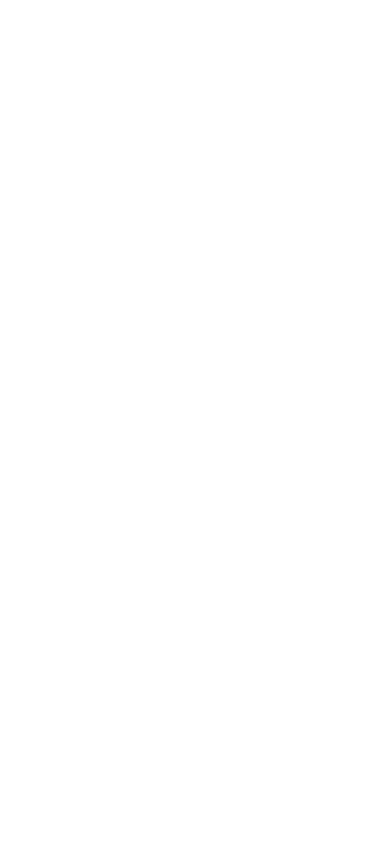
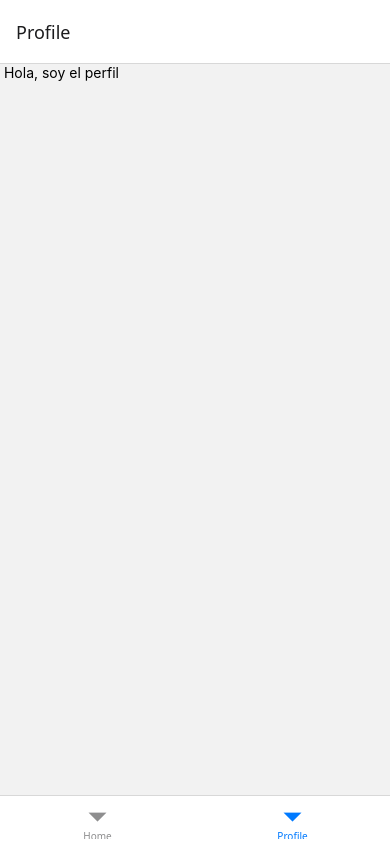
Before and after one commit to JoaquinCelentano/Proyecto-integrador-final, a React Native app: screen /Profile in a window 390 px wide. Built offline with nearby package versions, Linux system fonts and the light colour scheme.

Commit message:
arreglando errores

```diff
--- a/App.js
+++ b/App.js
@@ -1,21 +1,19 @@
 
 import { StyleSheet, Text, View } from 'react-native';
-import Home from './Src/Screens/Home';
-import StackNavigation from './Src/Navigation/StackNavigation';
+import Home from './src/screens/Home';
+import StackNavigation from './src/navigation/StackNavigation';
 
 export default function App() {
   return (
-    <View style={styles.container}>
-
-    </View>
+      <StackNavigation />
   );
 }
 
-const styles = StyleSheet.create({
-  container: {
-    flex: 1,
-    backgroundColor: '#fff',
-    alignItems: 'center',
-    justifyContent: 'center',
-  },
-});
+// const styles = StyleSheet.create({
+//   container: {
+//     flex: 1,
+//     backgroundColor: '#fff',
+//     alignItems: 'center',
+//     justifyContent: 'center',
+//   },
+// });
--- a/Src/Navigation/StackNavigation.js
+++ b/Src/Navigation/StackNavigation.js
@@ -1,14 +1,20 @@
 import {NavigationContainer, StackRouter} from '@react-navigation/native';
 import { createNativeStackNavigator } from '@react-navigation/native-stack';
 
-import Login from '../Screens/Login'
-import Register from '../Screens/Register'
+import Login from '../screens/Login'
+import Register from '../screens/Register'
 import TabNavigation from './TabsNavigation';
+
+const Stack = createNativeStackNavigator();
 
 function StackNavigation() {
   return (
     <NavigationContainer>
       <Stack.Navigator>
+        <Stack.Screen
+        name= "TabsNavigation"
+        component={TabNavigation}
+        options={{headerShown: false}}/>
         <Stack.Screen
         name="Login"
         component={Login}
@@ -17,10 +23,6 @@
         name= "Register"
         component={Register}
         options={{headerShown: false}}/>
-        <Stack.Sreen
-        name= "TabsNavigation"
-        component={TabNavigation}
-        options={{headerShown: false}}/>
       </Stack.Navigator>
     </NavigationContainer>
   );
--- a/Src/Navigation/TabsNavigation.js
+++ b/Src/Navigation/TabsNavigation.js
@@ -1,7 +1,7 @@
 // TabNavigation.js
 import { NavigationContainer } from '@react-navigation/native';
 import { createBottomTabNavigator } from '@react-navigation/bottom-tabs';
-import Home from '../screens/home';
+import Home from '../screens/Home';
 import Profile from '../screens/Profile';
 
 const Tab = createBottomTabNavigator();
--- a/Src/Screens/Profile.js
+++ b/Src/Screens/Profile.js
@@ -1,9 +1,11 @@
-import  {view, text} from 'react-native';
+import  {View, Text} from 'react-native';
 function Profile(){
     return(
-        <view>
+        <View>
 
-<text> Hola, soy el perfil</text>
-        </view>
+<Text> Hola, soy el perfil</Text>
+        </View>
     )
 }
+
+export default Profile
```
